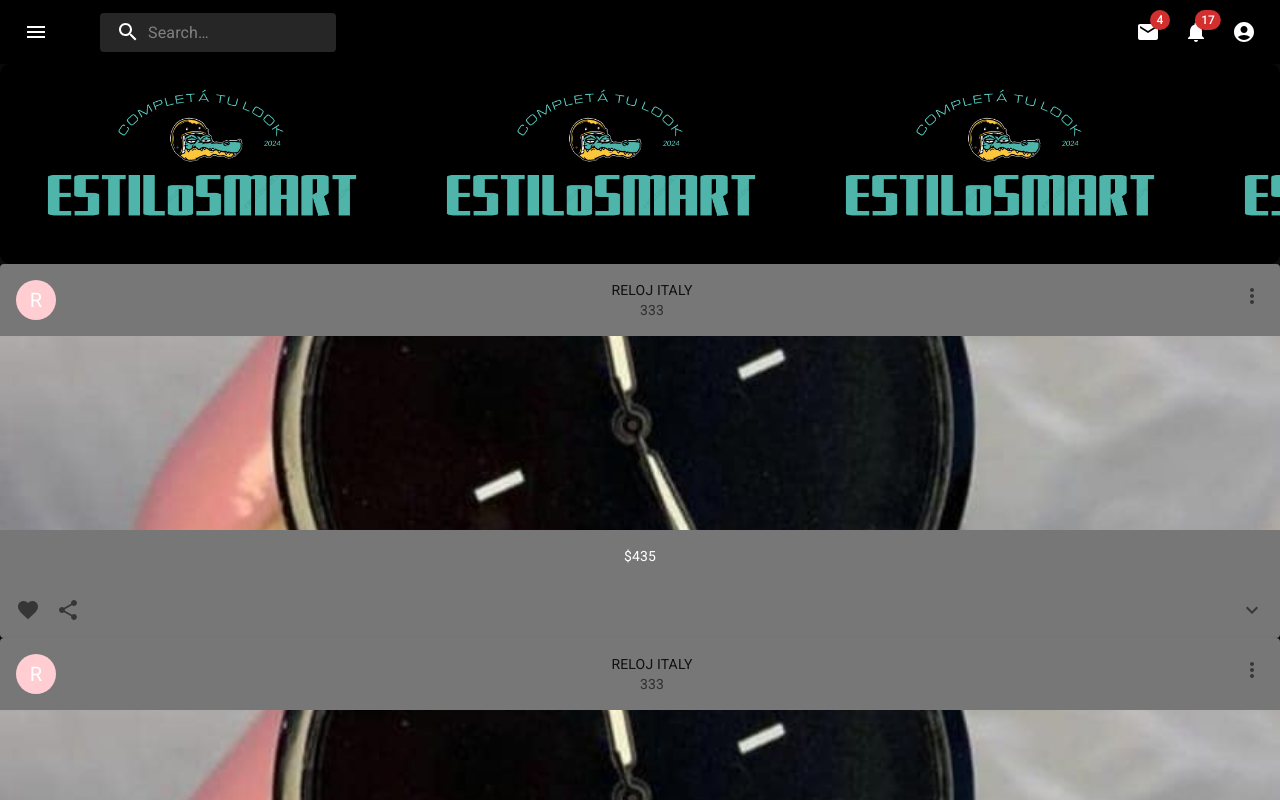
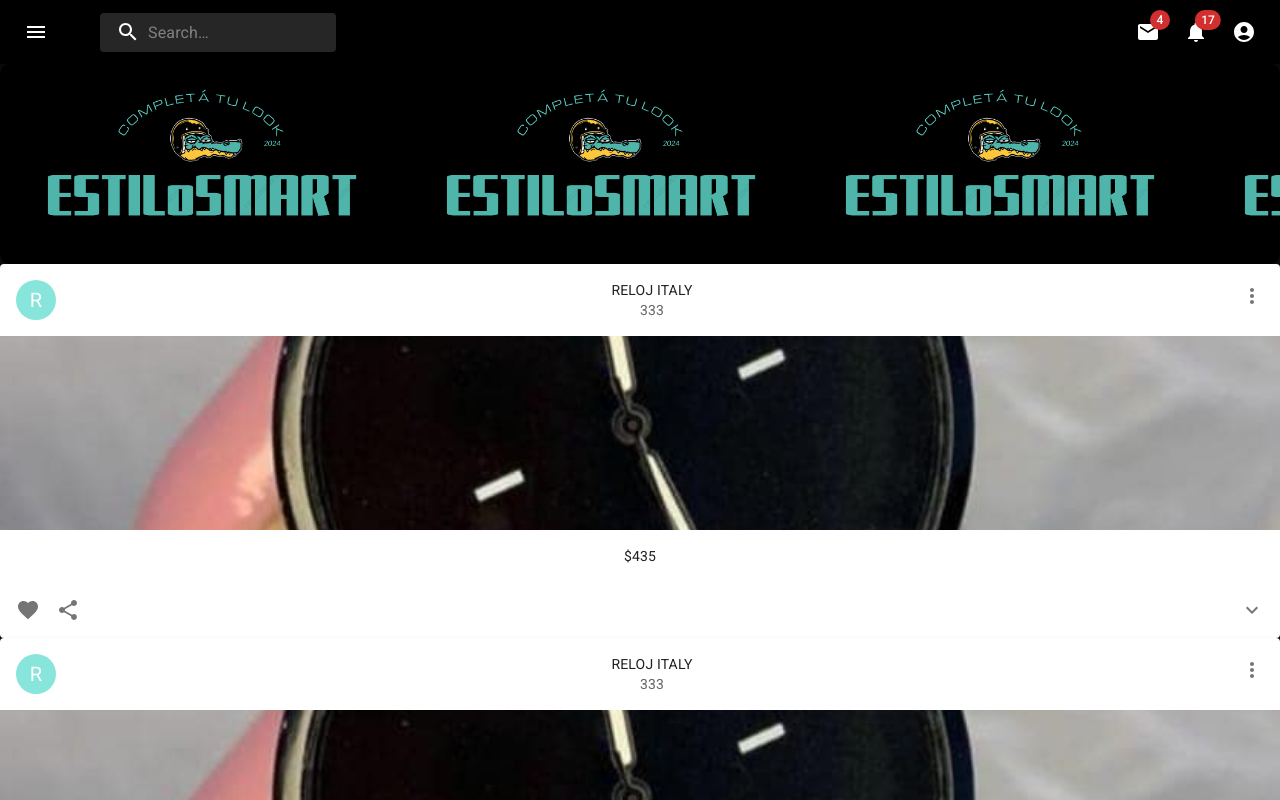
Before and after one commit to Magali18/GlowUp_Front, a React (Create React App) app in the folder client/: page / in a window 1280 px wide. Shown: the top 800 px of the page. Built offline with nearby package versions, Linux system fonts and the light colour scheme.

Commit message:
update finish

```diff
--- a/client/package.json
+++ b/client/package.json
@@ -13,10 +13,12 @@
     "@testing-library/jest-dom": "^5.17.0",
     "@testing-library/react": "^13.4.0",
     "@testing-library/user-event": "^13.5.0",
+    "nth-check": "^2.0.1",
+    "postcss": "^8.4.31",
     "react": "^18.2.0",
     "react-dom": "^18.2.0",
     "react-redux": "^9.1.0",
-    "react-scripts": "5.0.1",
+    "react-scripts": "^5.0.1",
     "redux-thunk": "^3.1.0",
     "styled-components": "^6.1.8",
     "web-vitals": "^2.1.4"
--- a/client/src/Components/Card/Card.jsx
+++ b/client/src/Components/Card/Card.jsx
@@ -37,10 +37,10 @@ export default function RecipeReviewCard() {
 
   console.log(product);
   return (
-    <Card sx={{ maxWidth: "100%", backgroundColor: "#777777" }}>
+    <Card sx={{ maxWidth: "100%", bgcolorolor: "#ffff" }}>
       <CardHeader
         avatar={
-          <Avatar sx={{ bgcolor: red[100] }} aria-label="recipe">
+          <Avatar sx={{ bgcolor: '#87e5db' }} aria-label="recipe">
             R
           </Avatar>
         }
@@ -60,7 +60,7 @@ export default function RecipeReviewCard() {
         alt={product.name}
       />
       <CardContent>
-        <Typography variant="body2" color="#ffff">
+        <Typography variant="body2">
           {product.price}
         </Typography>
       </CardContent>
```
